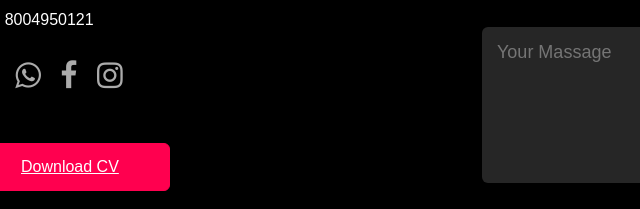
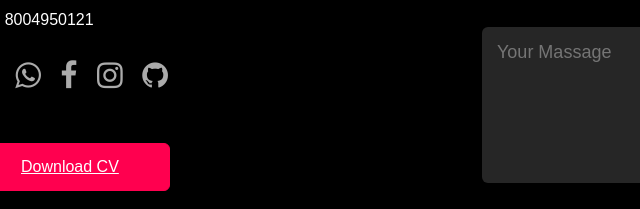
Before and after one commit to RaviTandan/1st_portfolio, a plain HTML site: page index.html in a window 1280 px wide. Shown: the part 3090-3299 px from the top of the page, 30-670 px from the left. Drawn offline with Linux system fonts and the light colour scheme.

Commit message:
for github

```diff
--- a/index.html
+++ b/index.html
@@ -179,6 +179,7 @@
                     <a href="https://whatsapp.com/dl/"><i class="fa fa-whatsapp"></i></a>
                     <a href="https://www.facebook.com/ravi.tandan.528"><i class="fa fa-facebook"></i></a>
                     <a href="https://www.instagram.com/invites/contact/?i=1vlkm67667jey&utm_content=ibj3jb7"><i class="fa fa-instagram"></i></a>
+                    <a href="https://github.com/RaviTandan"><i class="fa fa-github"></i></a>
                 </div>
                 <a href="Updated Resume.pdf" download class="btn btn2" id="butn1">Download CV</a>
             </div>
```
